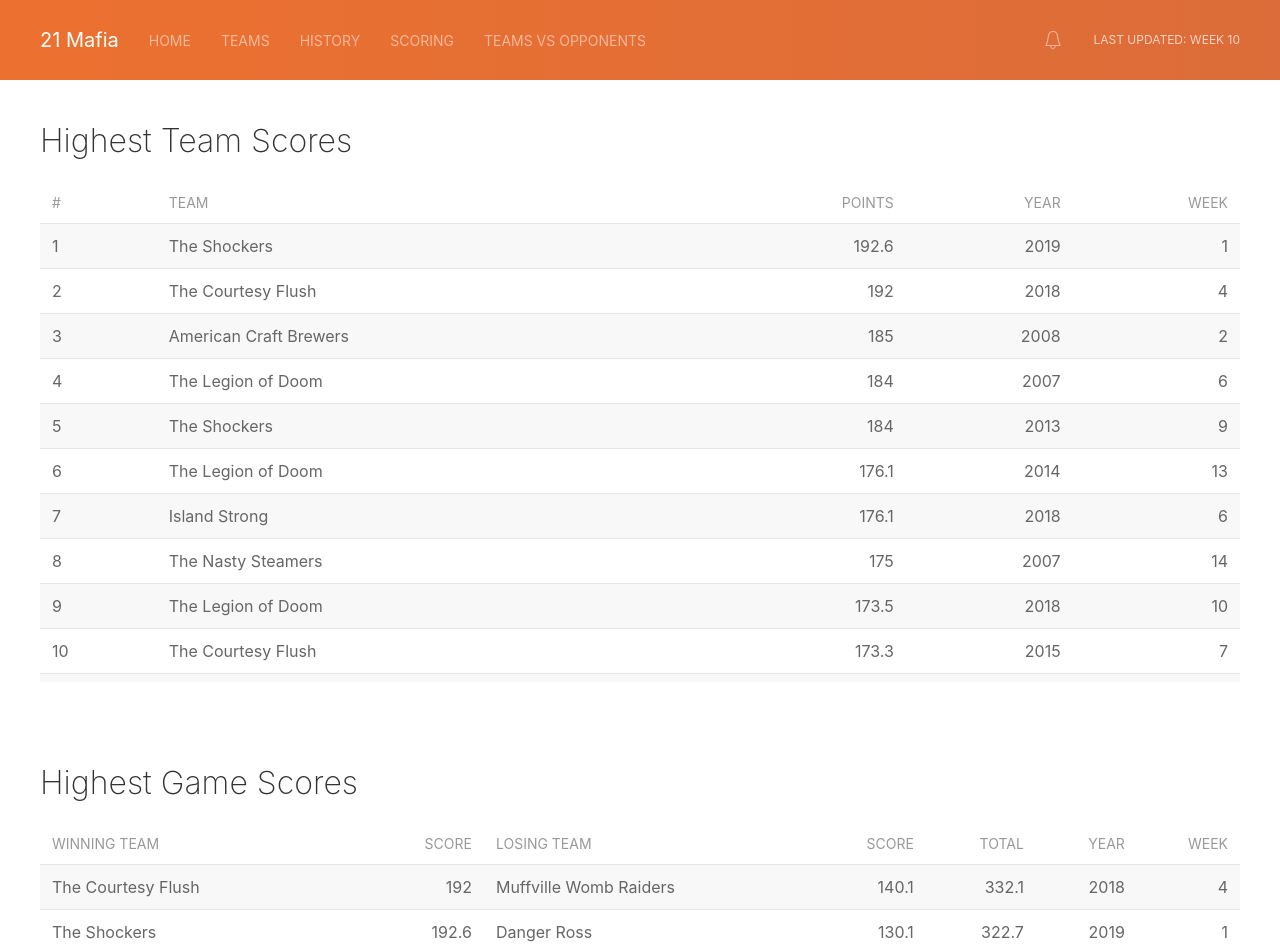
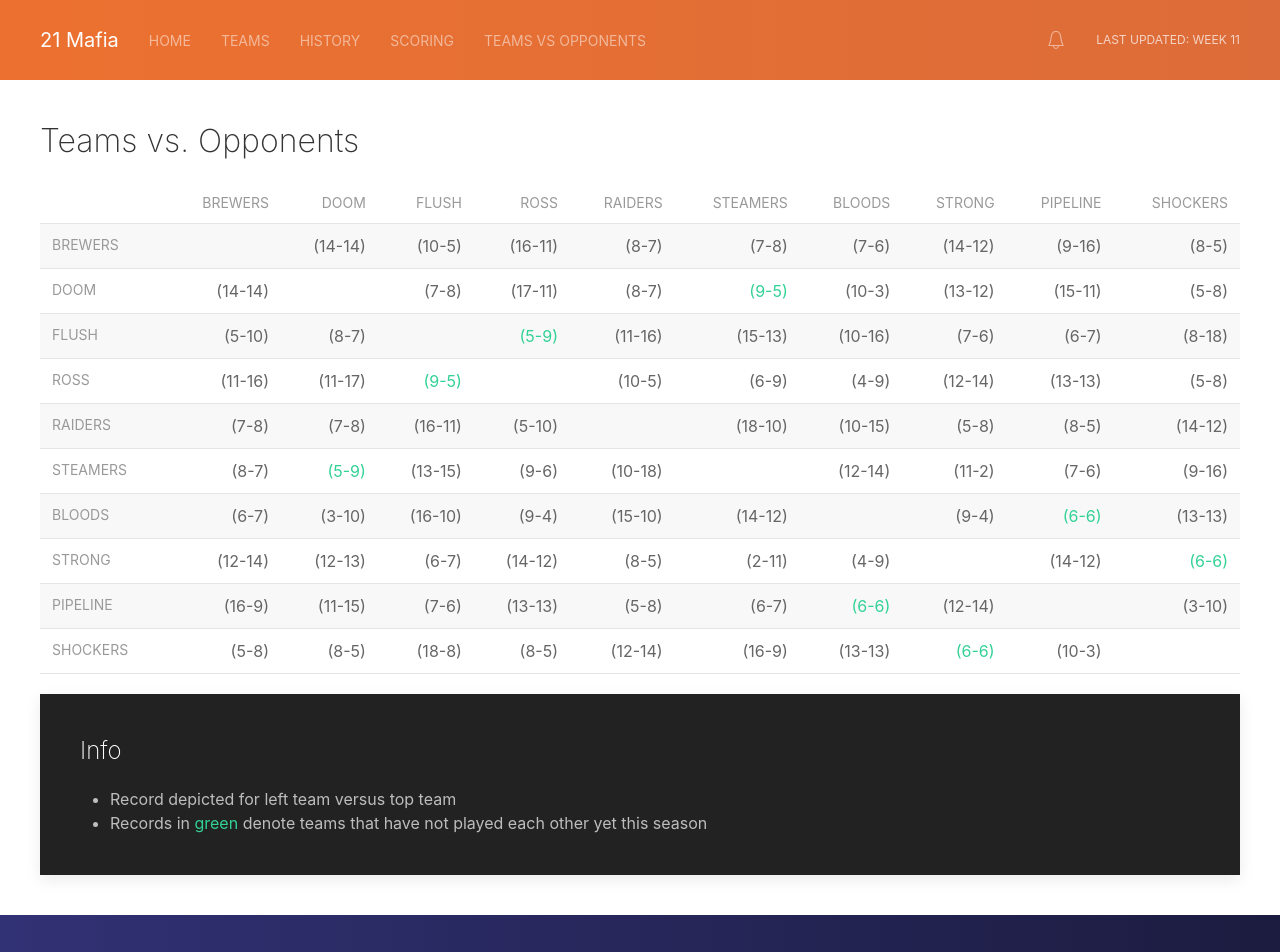
Before and after one commit to andrewtougas/21mafia, a Vue app: page /#/teams-vs-opponents in a window 1280 px wide. Before the commit this address led to /#/scoring. Shown: the top 952 px of the page. Built offline with nearby package versions, Linux system fonts and the light colour scheme.

Commit message:
#17 - Updated data through 2020 week 11

```diff
--- a/src/json/latestGames.json
+++ b/src/json/latestGames.json
@@ -2,56 +2,56 @@
   {
     "away": {
       "team": "ALE",
-      "score": 110.85
+      "score": 139.9
     },
     "home": {
-      "team": "IS",
-      "score": 76.4
+      "team": "DGR",
+      "score": 138.05
     },
-    "week": "Wk 10"
+    "week": "Wk 11"
   },
   {
     "away": {
-      "team": "LOG",
-      "score": 109.95
+      "team": "BIGD",
+      "score": 121.45
     },
     "home": {
-      "team": "BIGD",
-      "score": 77.05
+      "team": "TNS",
+      "score": 98.85
     },
-    "week": "Wk 10"
+    "week": "Wk 11"
   },
   {
     "away": {
-      "team": "APL",
-      "score": 39.1
+      "team": "LOD",
+      "score": 109.05
     },
     "home": {
-      "team": "THUR",
-      "score": 107.95
+      "team": "APL",
+      "score": 94.7
     },
-    "week": "Wk 10"
+    "week": "Wk 11"
   },
   {
     "away": {
-      "team": "STD",
-      "score": 96.95
+      "team": "THUR",
+      "score": 105.8
     },
     "home": {
-      "team": "LOD",
-      "score": 101.4
+      "team": "LOG",
+      "score": 107.75
     },
-    "week": "Wk 10"
+    "week": "Wk 11"
   },
   {
     "away": {
-      "team": "DGR",
-      "score": 99.35
+      "team": "IS",
+      "score": 97.9
     },
     "home": {
-      "team": "TNS",
-      "score": 100
+      "team": "STD",
+      "score": 67.9
     },
-    "week": "Wk 10"
+    "week": "Wk 11"
   }
 ]
--- a/src/json/settings.json
+++ b/src/json/settings.json
@@ -1,5 +1,5 @@
 {
   "startYear": 2007,
   "endYear": 2020,
-  "updated": "Week 10"
+  "updated": "Week 11"
 }
--- a/src/views/TeamsVsOpponents.vue
+++ b/src/views/TeamsVsOpponents.vue
@@ -24,7 +24,7 @@
             <td class="unplayed"></td> <!-- Brewers -->
             <td>(14-14)</td> <!-- Doom -->
             <td>(10-5)</td> <!-- Flush -->
-            <td class="unplayed">(15-11)</td> <!-- Ross -->
+            <td>(16-11)</td> <!-- Ross -->
             <td>(8-7)</td> <!-- Raiders -->
             <td>(7-8)</td> <!-- Steamers -->
             <td>(7-6)</td> <!-- Bloods -->
@@ -42,7 +42,7 @@
             <td class="unplayed">(9-5)</td> <!-- Steamers -->
             <td>(10-3)</td> <!-- Bloods -->
             <td>(13-12)</td> <!-- Strong -->
-            <td>(14-11)</td> <!-- Pipeline -->
+            <td>(15-11)</td> <!-- Pipeline -->
             <td>(5-8)</td> <!-- Shockers -->
           </tr>
           <tr>
@@ -56,11 +56,11 @@
             <td>(10-16)</td> <!-- Bloods -->
             <td>(7-6)</td> <!-- Strong -->
             <td>(6-7)</td> <!-- Pipeline -->
-            <td>(7-18)</td> <!-- Shockers -->
+            <td>(8-18)</td> <!-- Shockers -->
           </tr>
           <tr>
             <td class="team-name">Ross</td>
-            <td class="unplayed">(11-15)</td> <!-- Brewers -->
+            <td>(11-16)</td> <!-- Brewers -->
             <td>(11-17)</td> <!-- Doom -->
             <td class="unplayed">(9-5)</td> <!-- Flush -->
             <td class="unplayed"></td> <!-- Ross -->
@@ -80,7 +80,7 @@
             <td class="unplayed"></td> <!-- Raiders -->
             <td>(18-10)</td> <!-- Steamers -->
             <td>(10-15)</td> <!-- Bloods -->
-            <td class="unplayed">(5-7)</td> <!-- Strong -->
+            <td>(5-8)</td> <!-- Strong -->
             <td>(8-5)</td> <!-- Pipeline -->
             <td>(14-12)</td> <!-- Shockers -->
           </tr>
@@ -92,7 +92,7 @@
             <td>(9-6)</td> <!-- Ross -->
             <td>(10-18)</td> <!-- Raiders -->
             <td class="unplayed"></td> <!-- Steamers -->
-            <td>(12-13)</td> <!-- Bloods -->
+            <td>(12-14)</td> <!-- Bloods -->
             <td>(11-2)</td> <!-- Strong -->
             <td>(7-6)</td> <!-- Pipeline -->
             <td>(9-16)</td> <!-- Shockers -->
@@ -104,7 +104,7 @@
             <td>(16-10)</td> <!-- Flush -->
             <td>(9-4)</td> <!-- Ross -->
             <td>(15-10)</td> <!-- Raiders -->
-            <td>(13-12)</td> <!-- Steamers -->
+            <td>(14-12)</td> <!-- Steamers -->
             <td class="unplayed"></td> <!-- Bloods -->
             <td>(9-4)</td> <!-- Strong -->
             <td class="unplayed">(6-6)</td> <!-- Pipeline -->
@@ -116,7 +116,7 @@
             <td>(12-13)</td> <!-- Doom -->
             <td>(6-7)</td> <!-- Flush -->
             <td>(14-12)</td> <!-- Ross -->
-            <td class="unplayed">(7-5)</td> <!-- Raiders -->
+            <td>(8-5)</td> <!-- Raiders -->
             <td>(2-11)</td> <!-- Steamers -->
             <td>(4-9)</td> <!-- Bloods -->
             <td class="unplayed"></td> <!-- Strong -->
@@ -126,7 +126,7 @@
           <tr>
             <td class="team-name">Pipeline</td>
             <td>(16-9)</td> <!-- Brewers -->
-            <td>(11-14)</td> <!-- Doom -->
+            <td>(11-15)</td> <!-- Doom -->
             <td>(7-6)</td> <!-- Flush -->
             <td>(13-13)</td> <!-- Ross -->
             <td>(5-8)</td> <!-- Raiders -->
@@ -140,7 +140,7 @@
             <td class="team-name">Shockers</td>
             <td>(5-8)</td> <!-- Brewers -->
             <td>(8-5)</td> <!-- Doom -->
-            <td>(18-7)</td> <!-- Flush -->
+            <td>(18-8)</td> <!-- Flush -->
             <td>(8-5)</td> <!-- Ross -->
             <td>(12-14)</td> <!-- Raiders -->
             <td>(16-9)</td> <!-- Steamers -->
```
